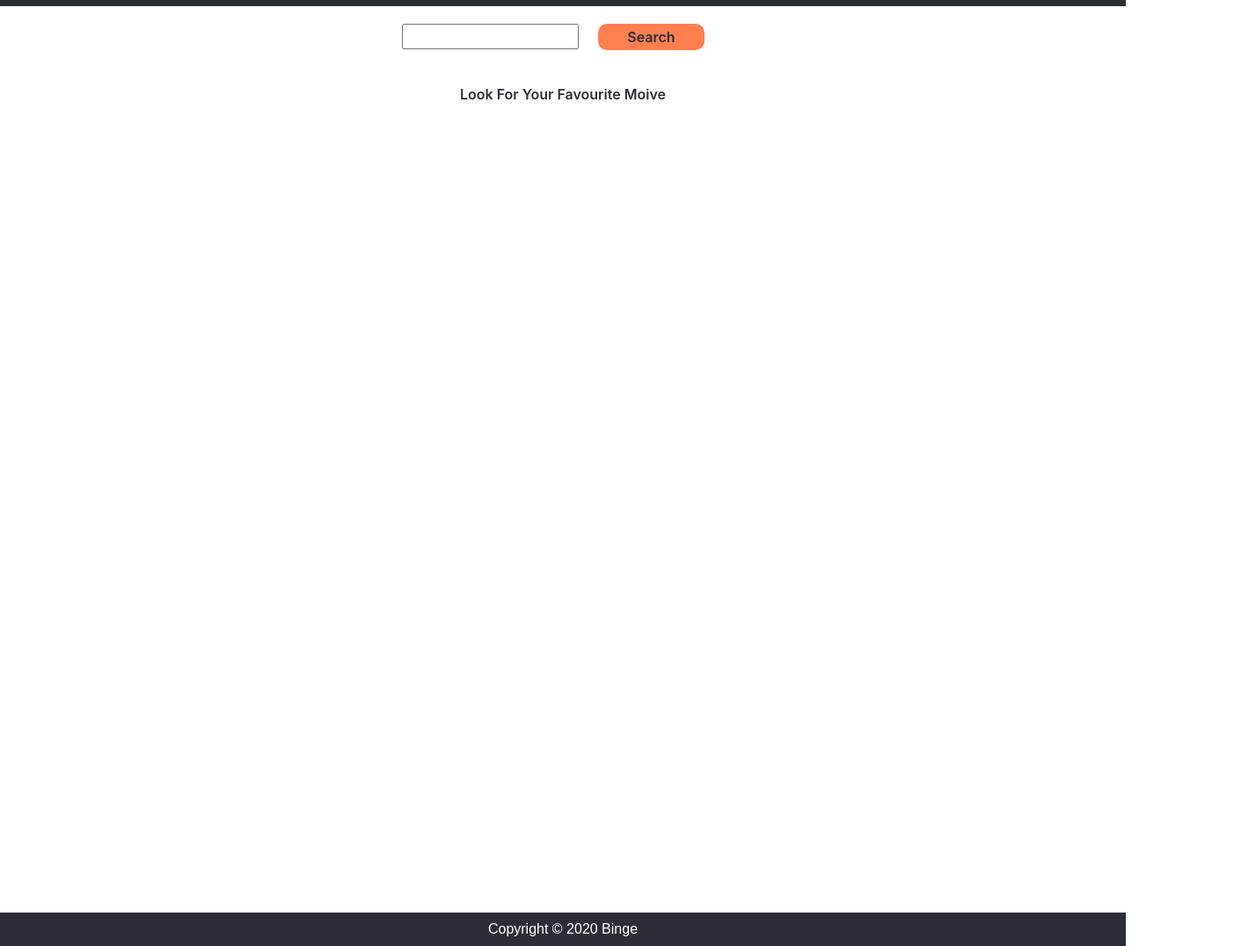
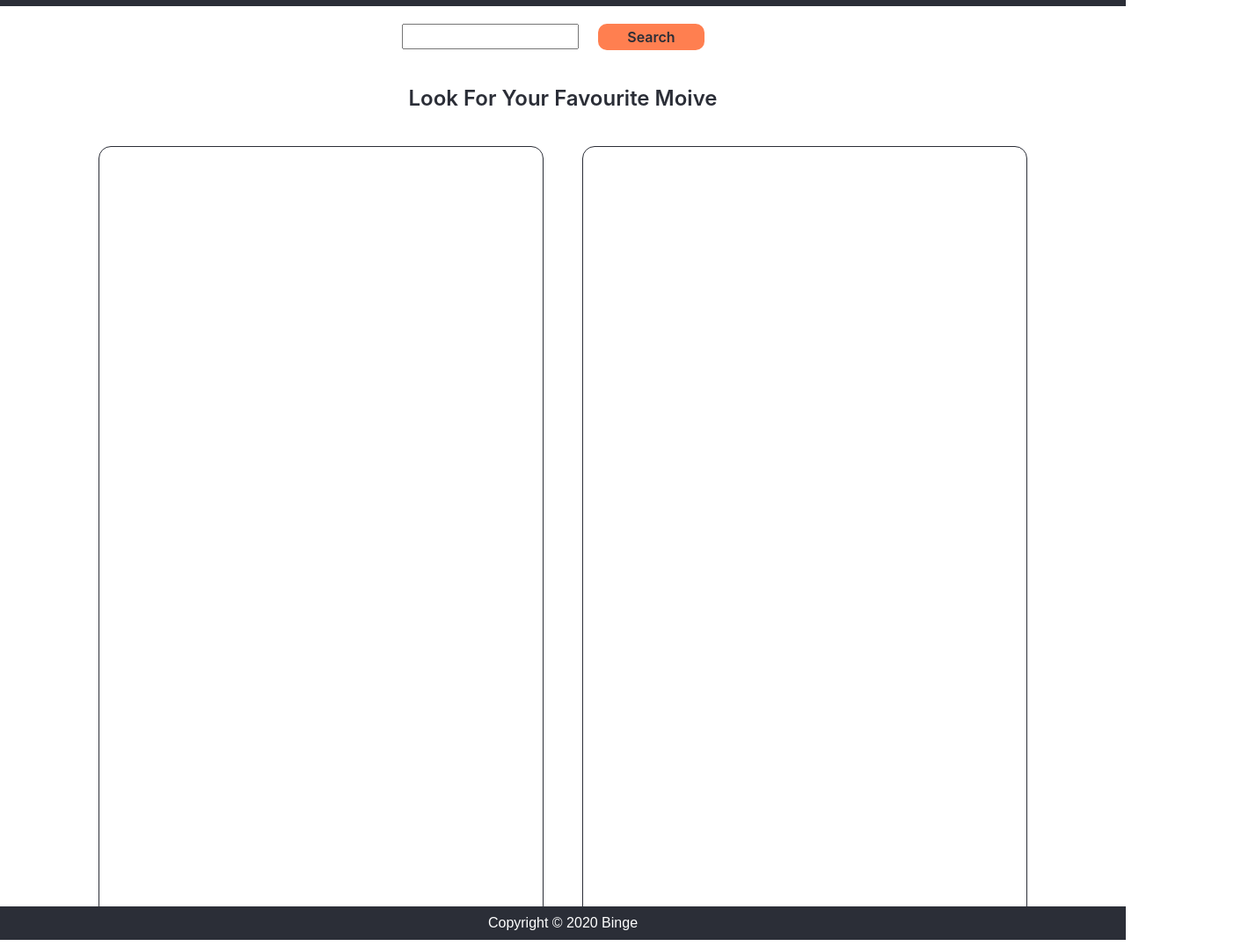
Before and after one commit to AniketShrirao/MovieFilter-JS, a plain HTML site: page index.html in a window 1280 px wide. Shown: the part 63-1138 px from the top of the page at 88% size, 1411 px wide, since content can reach past the window. Drawn offline with Linux system fonts and the light colour scheme.

Commit message:
footer styling modified

```diff
--- a/assets/css/style.css
+++ b/assets/css/style.css
@@ -85,6 +85,8 @@ sub { bottom: -.25em; }
 body {
   box-sizing: border-box;
   font-family: sans-serif;
+  overflow-x: hidden;
+  position: relative;
 }
 
 a {
@@ -168,7 +170,10 @@ main p {
 }
 .form-control:hover a { color: coral;}
 
-main p {padding: 20px;}
+main p {
+  padding: 20px;
+  font-size: 24px;
+}
 
 .movies{
   width: 100%;
@@ -201,6 +206,9 @@ main p {padding: 20px;}
 .movies-input,
 .movies-output {
   padding: 40px 0;
+  border: 1px solid #2b2e37;
+  border-radius: 14px;
+  margin: 10px 2%;
   flex-basis: 50%;
   height: 100vh;
 }
@@ -213,9 +221,12 @@ main p {padding: 20px;}
 =================================*/
 
 footer {
+  width: 100%;
   padding: 10px 0;
+  bottom: 0;
   background-color: #2b2e37;
   color: #fff;
+  position: absolute;
   text-align: center;
 }
  /*=================================
```
